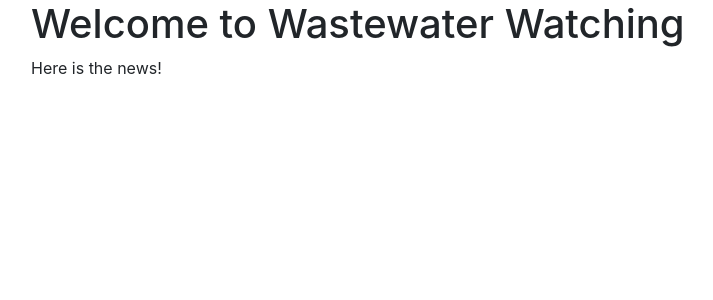
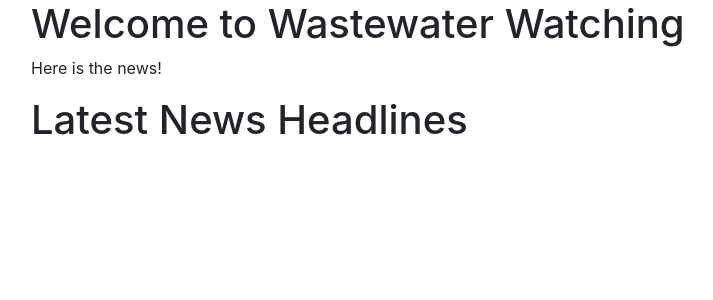
Before and after one commit to EricXu2002/wastewaterwatching, a Flask app: page /news in a window 1280 px wide. Shown: the part 56-356 px from the top of the page, without its empty margins (54-767 px from the left). Run offline with Flask 3, Linux system fonts and the light colour scheme; data that the repository does not hold is empty; some libraries are stand-ins or nearby versions.

Commit message:
scrape news
created a news scraping method that gets headlines from a URL. Updated new.html to display said headlines

```diff
--- a/app.py
+++ b/app.py
@@ -1,4 +1,15 @@
 from flask import Flask, render_template
+import requests
+from bs4 import BeautifulSoup
+
+def scrape_news():
+    url = "https://en.wikipedia.org/wiki/Fukushima_nuclear_accident#References"
+    response = requests.get(url)
+    soup = BeautifulSoup(response.content, "html.parser")
+    headlines = []
+    for headline in soup.find_all("h3", class_="headline"):
+        headlines.append(headline.text)
+    return headlines
 
 app = Flask(__name__)
 
@@ -16,7 +27,8 @@ def map():
 
 @app.route('/news')
 def news():
-    return render_template('news.html')
+    headlines = scrape_news()
+    return render_template('news.html', headlines = headlines)
 
 @app.route('/forum')
 def forum():
--- a/templates/news.html
+++ b/templates/news.html
@@ -3,4 +3,16 @@
 {% block content %}
     <h1>{% block title %} Welcome to Wastewater Watching {% endblock %}</h1>
     <p>Here is the news!</p>
+    <head>
+        <meta charset="UTF-8">
+        <title>News Headlines</title>
+    </head>
+    <body>
+        <h1>Latest News Headlines</h1>
+        <ul>
+            {% for headline in headlines %}
+            <li>{{ headline }}</li>
+            {% endfor %}
+        </ul>
+    </body>
 {% endblock %}
```
